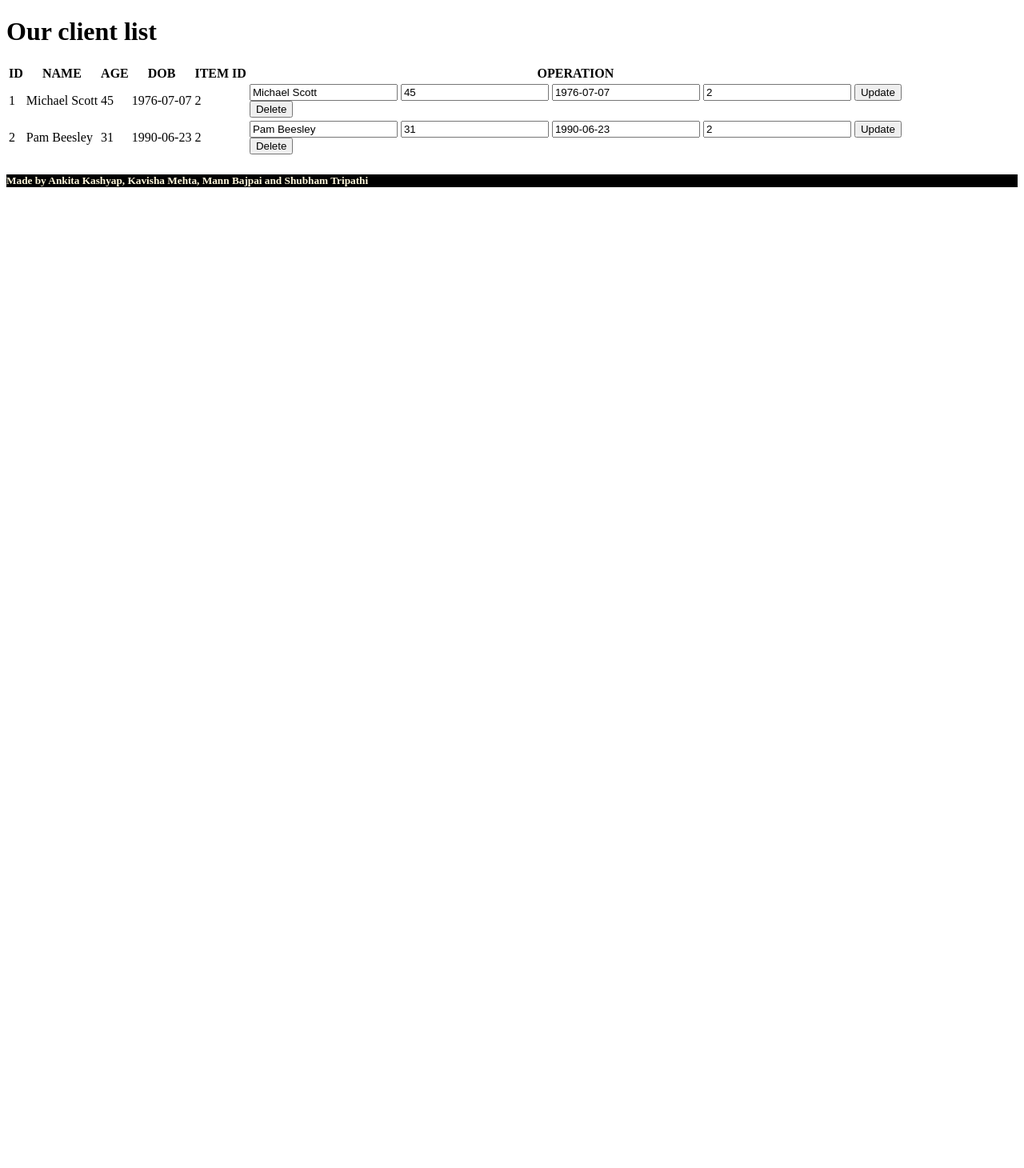
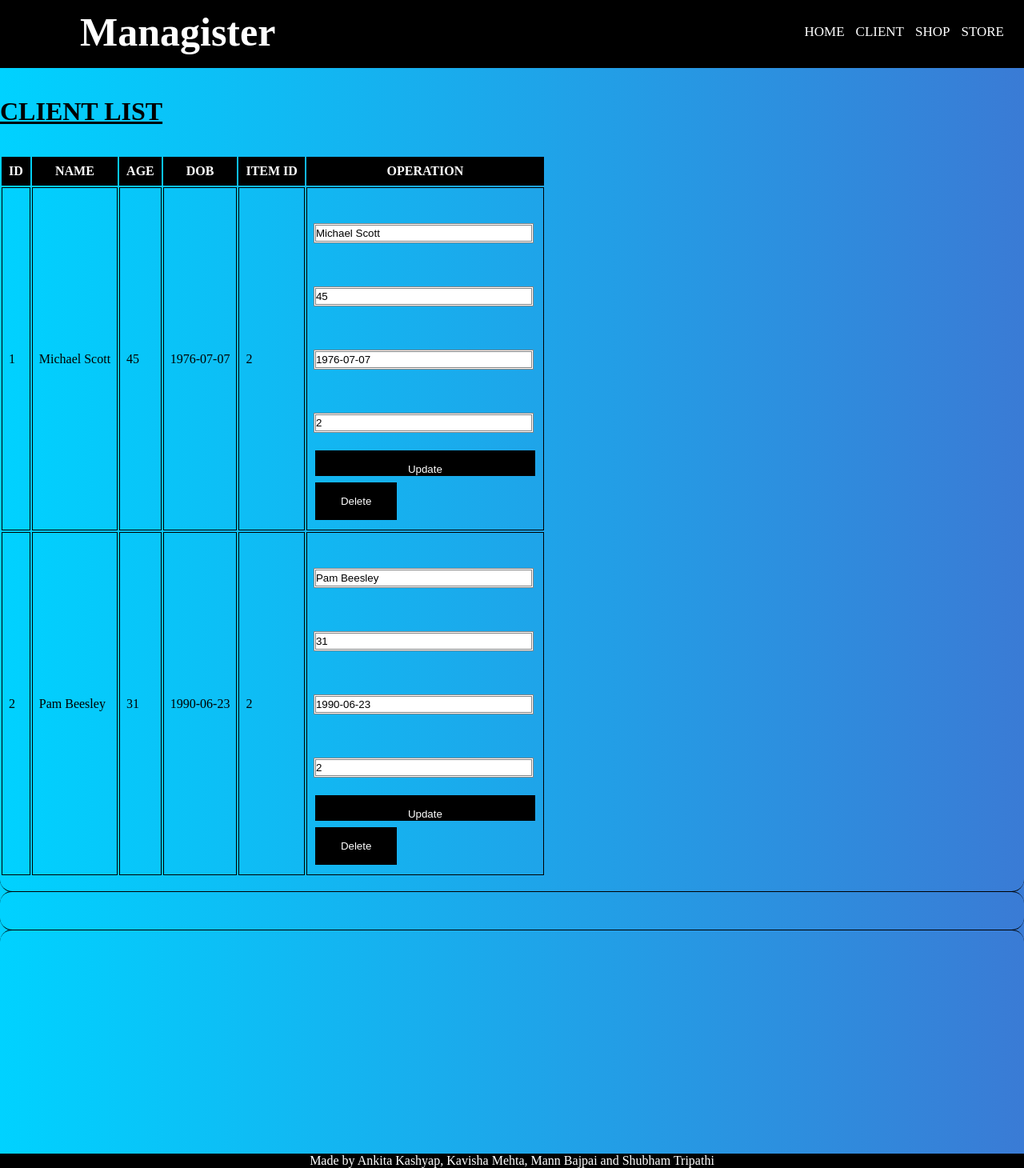
Before and after one commit to MB2407/RDBMS-PROJECT, a Flask app: page /client in a window 1280 px wide. Shown: the whole page at 80% size. Before the commit the page ends 234 px from the top, so only its background shows below. Run offline with Flask 2, Linux system fonts and the light colour scheme; data comes from the database, SQL or seed files in the repository.

Commit message:
Updated client.html

```diff
--- a/templates/client.html
+++ b/templates/client.html
@@ -2,10 +2,28 @@
 <html>
     <head>
         <title>CLIENT INFO</title>
+		<link rel ="stylesheet" href = "Client.css">
     </head>
+
+	<nav>
+			<label class ="logo">Managister</label>
+				<ul>
+					<li><a href ="">HOME</a></li>
+					<li><a href ="{{ url_for('displayClients') }}">CLIENT</a></li>
+					<li><a href ="{{ url_for('sold') }}">SHOP</a></li>
+					<li><a href ="{{ url_for('displayInventory') }}">STORE</a></li>
+				</ul>
+		</nav>
+
+<br>
+<br>
     <header>
-        <h1>Our client list</h1>
+
+        <h1>CLIENT LIST</h1>
     </header>
+	<body style =" background-image: linear-gradient(to right, #00d2ff,#3a7bd5);">
+	<br><br>
+
     <body>
         <table>
             <thead>
@@ -28,15 +46,23 @@
                     <td>{{client.item_id}}</td>
                     <td>
                         <form method="POST" action="./updateClient">
-                            <input type="hidden" value="{{client.client_name}}" name="oldClientName">
-                            <input type="text" value="{{client.client_name}}" name="newClientName">
-                            <input type="hidden" value="{{client.client_age}}" name="oldClientAge">
-                            <input type="text" value="{{client.client_age}}" name="newClientAge">
-                            <input type="hidden" value="{{client.client_dob}}" name="oldClientDob">
-                            <input type="text" value="{{client.client_dob}}" name="newClientDob">
-                            <input type="hidden" value="{{client.item_id}}" name="oldClientId">
-                            <input type="text" value="{{client.item_id}}" name="newClientId">
-                            <input type="submit" value="Update">
+                            <input class ="textbox1" type="hidden" value="{{client.client_name}}" name="oldClientName">
+							<br><br>
+                            <input class ="textbox1" type="text" value="{{client.client_name}}" name="newClientName">
+							<br><br>
+                            <input class ="textbox1" type="hidden" value="{{client.client_age}}" name="oldClientAge">
+                            <br><br>
+							<input class ="textbox1" type="text" value="{{client.client_age}}" name="newClientAge">
+                            <br><br>
+							<input class ="textbox1" type="hidden" value="{{client.client_dob}}" name="oldClientDob">
+                            <br><br>
+							<input class ="textbox1" type="text" value="{{client.client_dob}}" name="newClientDob">
+                            <br><br>
+							<input class ="textbox1" type="hidden" value="{{client.item_id}}" name="oldClientId">
+                            <br><br>
+							<input class ="textbox1" type="text" value="{{client.item_id}}" name="newClientId">
+                            <br><br>
+							<input class ="textbox1" type="submit" value="Update">
                         </form>
                         <form method="POST" action="./deleteClient">
                             <input type="hidden" value="{{client.client_name}}" name="client_name">
@@ -48,7 +74,13 @@
             </tbody>
         </table>
     </body>
-    <footer style="background-color: black;">
-        <h5 style="color: cornsilk;">Made by Ankita Kashyap, Kavisha Mehta, Mann Bajpai and Shubham Tripathi</h5>
-    </footer>
+	<br>
+	<hr>
+	<br>
+	<hr>
+    			<div class ="footer">
+
+					<p>Made by Ankita Kashyap, Kavisha Mehta, Mann Bajpai and Shubham Tripathi</p>
+
+			</div>
 </html>
```
